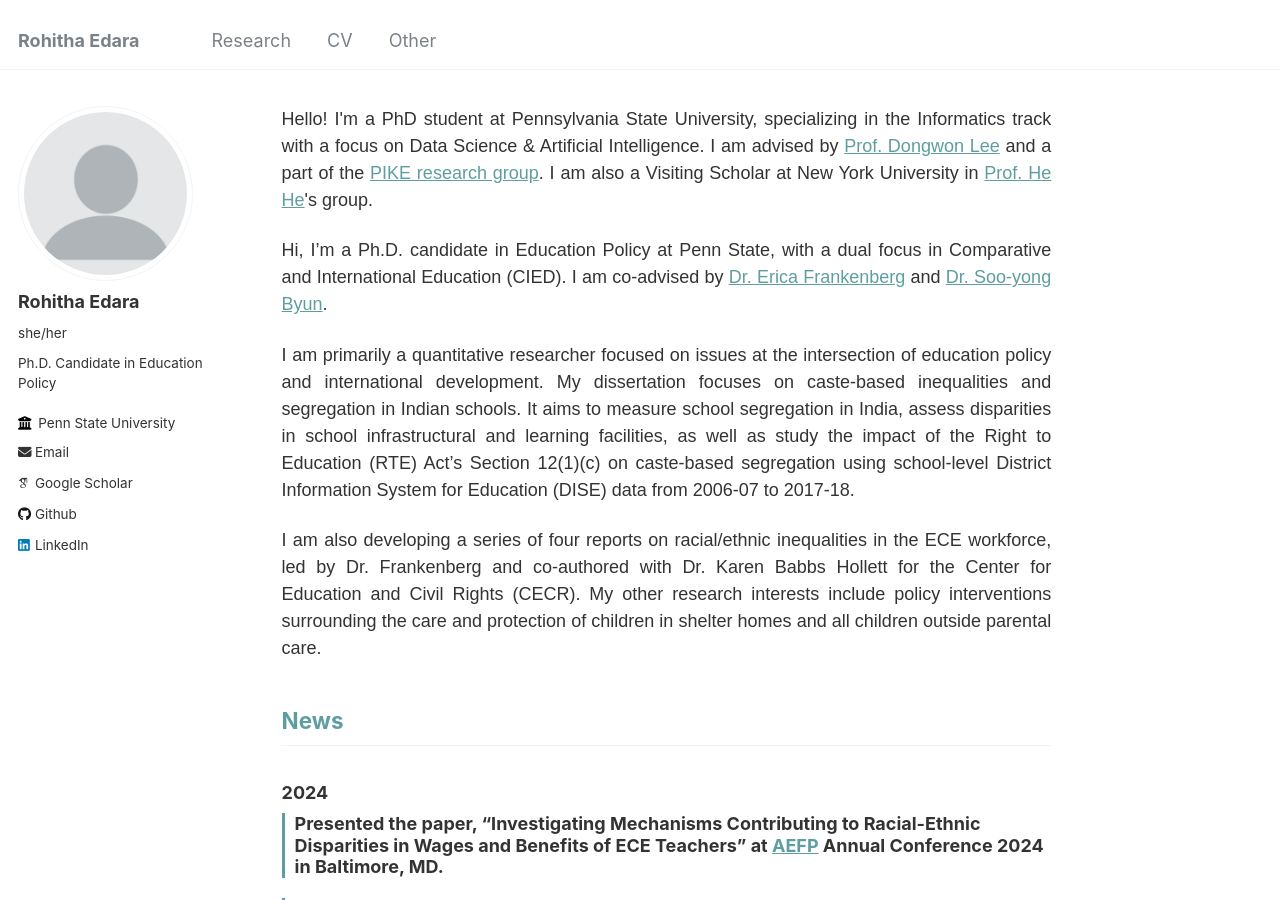
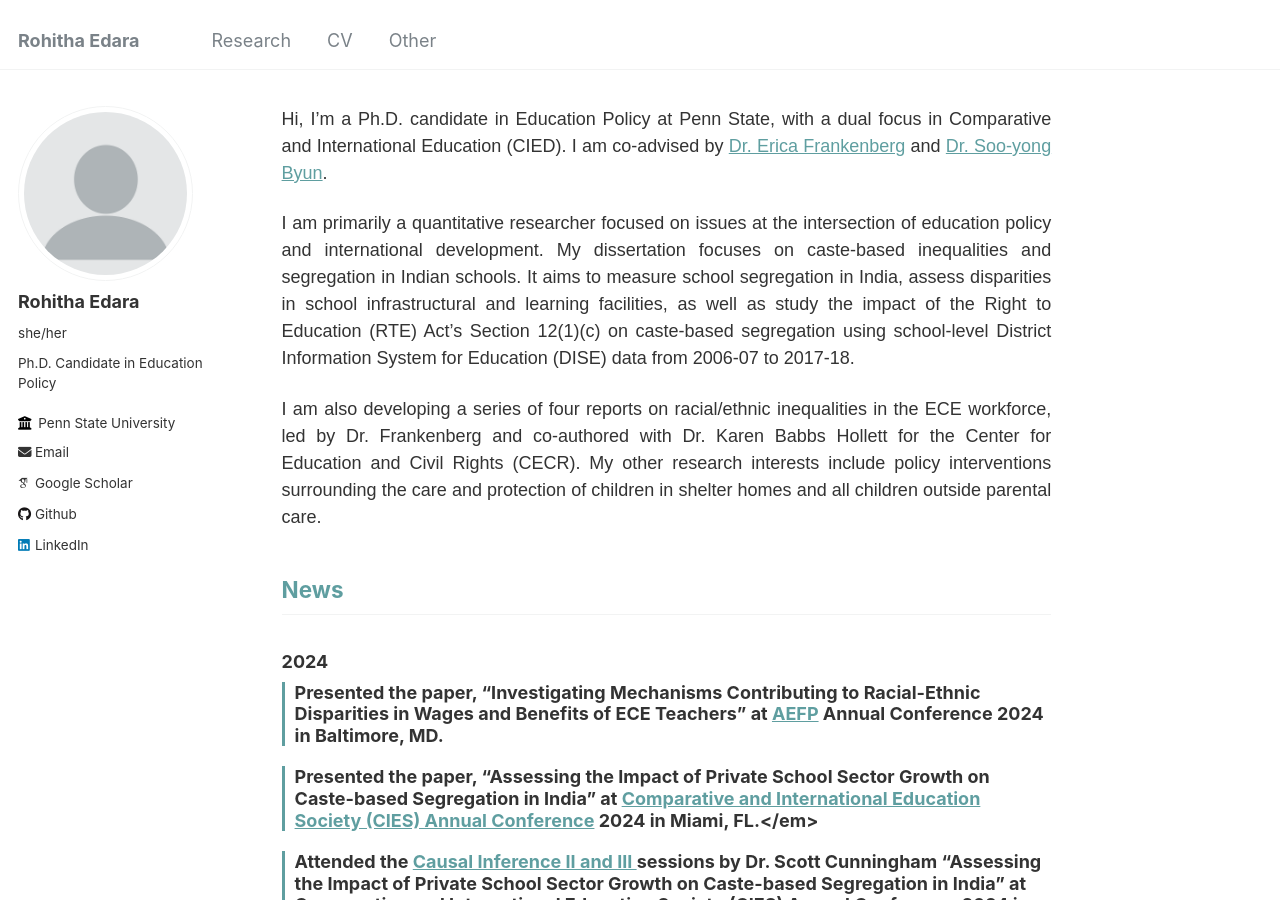
Before and after one commit to rohitha-edara/rohitha-edara.github.io, a Jekyll site: the page built from _pages/about.md, in a window 1280 px wide and 900 px high. Built offline with Jekyll 4.4.1, drawn with Linux system fonts in a browser that asks for light colours; some web fonts are replaced.

Commit message:
Update about.md

```diff
--- a/_pages/about.md
+++ b/_pages/about.md
@@ -41,9 +41,8 @@ redirect_from:
   </style>
 </head>
 <body>
- 	<p align="justify">Hello! I'm a PhD student at Pennsylvania State University, specializing in the Informatics track with a focus on Data Science & Artificial Intelligence. I am advised by <a href="https://pike.psu.edu/dongwon/" target="_blank">Prof. Dongwon Lee</a> and a part of the <a href="https://pike.psu.edu/index.html" target="_blank">PIKE research group</a>. I am also a Visiting Scholar at New York University in <a href="https://hhexiy.github.io" target="_blank">Prof. He He</a>'s group.</p>
 
-<p align="justify">Hi, I’m a Ph.D. candidate in Education Policy at Penn State, with a dual focus in Comparative and International Education (CIED). I am co-advised by <a href="https://sites.psu.edu/frankenberg/">Dr. Erica Frankenberg</a> and <a href="https://sites.google.com/site/sooyongbyunshomepage/home">Dr. Soo-yong Byun</a>.</p>
+	<p align="justify">Hi, I’m a Ph.D. candidate in Education Policy at Penn State, with a dual focus in Comparative and International Education (CIED). I am co-advised by <a href="https://sites.psu.edu/frankenberg/">Dr. Erica Frankenberg</a> and <a href="https://sites.google.com/site/sooyongbyunshomepage/home">Dr. Soo-yong Byun</a>.</p>
 
  	<p align="justify">I am primarily a quantitative researcher focused on issues at the intersection of education policy and international development. My dissertation focuses on caste-based inequalities and segregation in Indian schools. It aims to measure school segregation in India, assess disparities in school infrastructural and learning facilities, as well as study the impact of the Right to Education (RTE) Act’s Section 12(1)(c) on caste-based segregation using school-level District Information System for Education (DISE) data from 2006-07 to 2017-18.</p>
 
```
